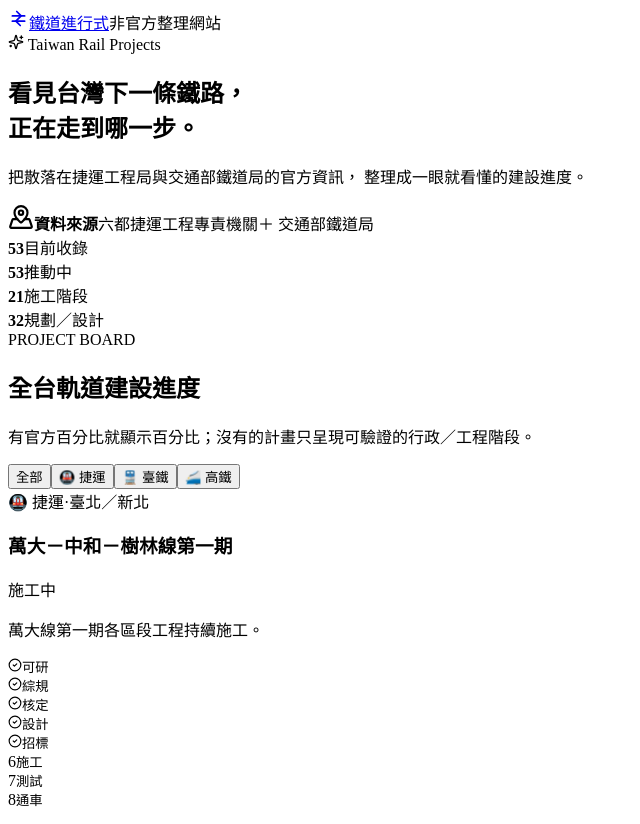
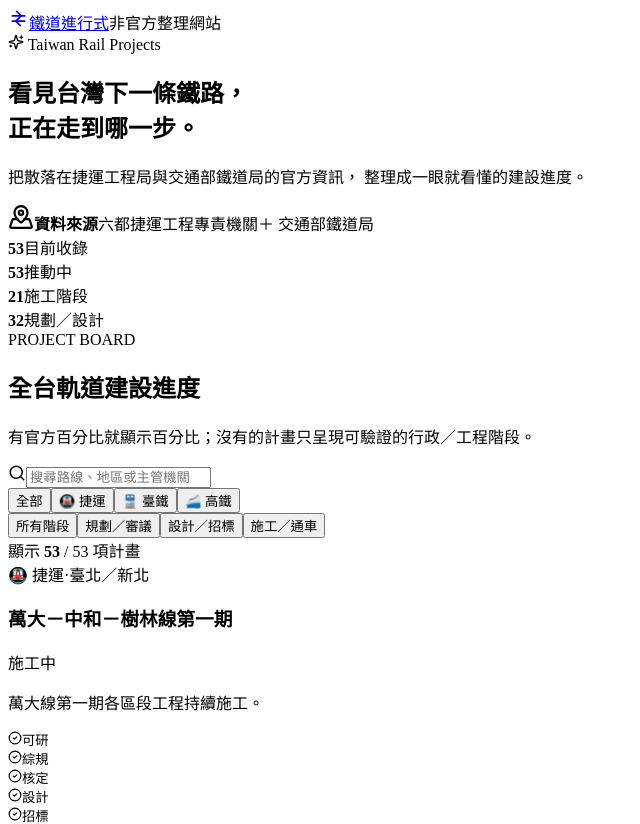
Before and after one commit to k1vink1vin/railway-in-progress-tw, a React (Vite) app: page / in a window 1280 px wide. Shown: the top 824 px of the page, without its empty margins (0-640 px from the left). Built offline with nearby package versions, Linux system fonts and the light colour scheme; the HTML template or start-up script is replaced by a standard one.

Commit message:
feat: add search and stage filters for expanded inventory

```diff
--- a/src/App.tsx
+++ b/src/App.tsx
@@ -7,11 +7,14 @@
   Clock3,
   MapPinned,
   RailSymbol,
+  Search,
   Sparkles,
   TrainFront,
 } from 'lucide-react'
 import { projects } from './data/projects'
 import type { ProjectPhase, ProjectType, RailwayProject } from './types'
+
+type StageFilter = 'all' | 'planning' | 'design' | 'construction'
 
 const phaseOrder: ProjectPhase[] = [
   'feasibility',
@@ -39,6 +42,13 @@
   metro: { label: '捷運', emoji: '🚇' },
   tra: { label: '臺鐵', emoji: '🚆' },
   hsr: { label: '高鐵', emoji: '🚄' },
+}
+
+const stageMap: Record<StageFilter, ProjectPhase[]> = {
+  all: phaseOrder,
+  planning: ['feasibility', 'comprehensive-planning'],
+  design: ['approved', 'design', 'tender'],
+  construction: ['construction', 'testing', 'operating'],
 }
 
 function ProjectCard({ project }: { project: RailwayProject }) {
@@ -129,11 +139,23 @@
 
 function App() {
   const [filter, setFilter] = useState<'all' | ProjectType>('all')
+  const [stageFilter, setStageFilter] = useState<StageFilter>('all')
+  const [query, setQuery] = useState('')
 
-  const filtered = useMemo(
-    () => filter === 'all' ? projects : projects.filter((project) => project.type === filter),
-    [filter],
-  )
+  const filtered = useMemo(() => {
+    const keyword = query.trim().toLocaleLowerCase('zh-Hant')
+    return projects.filter((project) => {
+      const typeMatched = filter === 'all' || project.type === filter
+      const stageMatched = stageMap[stageFilter].includes(project.phase)
+      const keywordMatched =
+        !keyword ||
+        [project.name, project.region, project.agency, project.phaseLabel]
+          .join(' ')
+          .toLocaleLowerCase('zh-Hant')
+          .includes(keyword)
+      return typeMatched && stageMatched && keywordMatched
+    })
+  }, [filter, stageFilter, query])
 
   const stats = useMemo(() => {
     const active = projects.filter((project) => project.phase !== 'operating').length
@@ -202,6 +224,20 @@
             <h2>全台軌道建設進度</h2>
             <p>有官方百分比就顯示百分比；沒有的計畫只呈現可驗證的行政／工程階段。</p>
           </div>
+        </div>
+
+        <div className="filter-panel">
+          <label className="search-box">
+            <Search size={18} />
+            <input
+              value={query}
+              onChange={(event) => setQuery(event.target.value)}
+              placeholder="搜尋路線、地區或主管機關"
+              aria-label="搜尋鐵道建設計畫"
+            />
+          </label>
+
+          <div className="filter-stack">
             <div className="filters" role="group" aria-label="依鐵路類型篩選">
               {([
                 ['all', '全部'],
@@ -218,6 +254,28 @@
                 </button>
               ))}
             </div>
+
+            <div className="filters filters-secondary" role="group" aria-label="依建設階段篩選">
+              {([
+                ['all', '所有階段'],
+                ['planning', '規劃／審議'],
+                ['design', '設計／招標'],
+                ['construction', '施工／通車'],
+              ] as const).map(([value, label]) => (
+                <button
+                  key={value}
+                  className={stageFilter === value ? 'active' : ''}
+                  onClick={() => setStageFilter(value)}
+                >
+                  {label}
+                </button>
+              ))}
+            </div>
+          </div>
+        </div>
+
+        <div className="result-summary">
+          顯示 <strong>{filtered.length}</strong> / {projects.length} 項計畫
         </div>
 
         <div className="project-grid">
@@ -226,12 +284,20 @@
               key={project.id}
               initial={{ opacity: 0, y: 14 }}
               animate={{ opacity: 1, y: 0 }}
-              transition={{ delay: index * 0.045 }}
+              transition={{ delay: Math.min(index, 10) * 0.035 }}
             >
               <ProjectCard project={project} />
             </motion.div>
           ))}
         </div>
+
+        {filtered.length === 0 && (
+          <div className="empty-state">
+            <RailSymbol size={28} />
+            <strong>找不到符合條件的計畫</strong>
+            <span>試著清除搜尋文字或切換篩選條件。</span>
+          </div>
+        )}
 
         <aside className="method-card">
           <div className="method-icon"><RailSymbol size={24} /></div>
```
Lines whose indentation alone changed are shown as unchanged.
